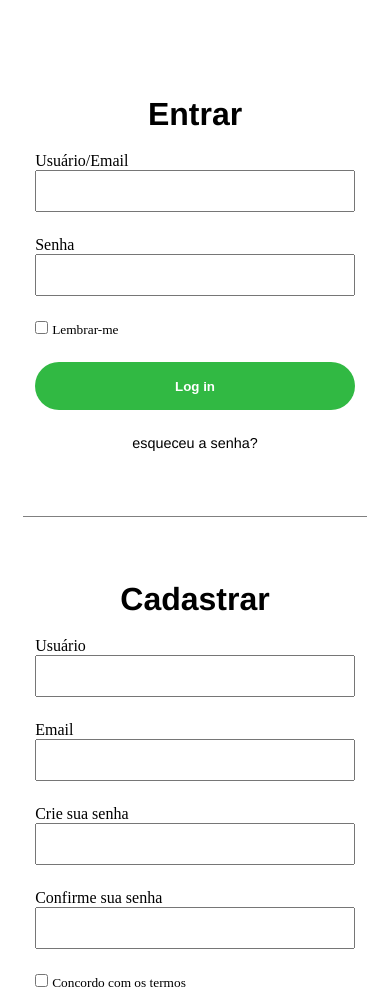
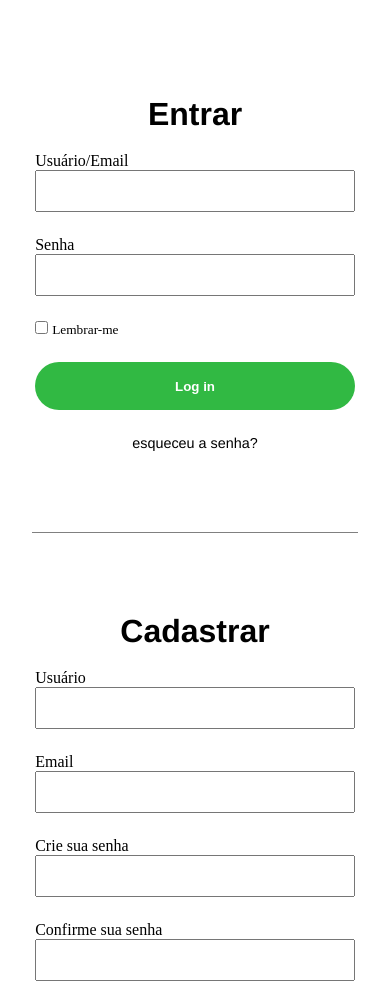
Before and after one commit to FelipeFcosta/cjr-formulario, a plain HTML site: page formulario.html in a window 390 px wide. Shown: the top 994 px of the page. Drawn offline with Linux system fonts and the light colour scheme.

Commit message:
responsividade com media query

```diff
--- a/style.css
+++ b/style.css
@@ -142,9 +142,9 @@ hr {
 
     hr {
         border: 0;
-        clear:both;
-        display:block;
-        width: 96%;
+        display: block;
+        width: 100%;
+        margin: 1rem;
         background-color:#808080;
         height: 1px;
     }
```
